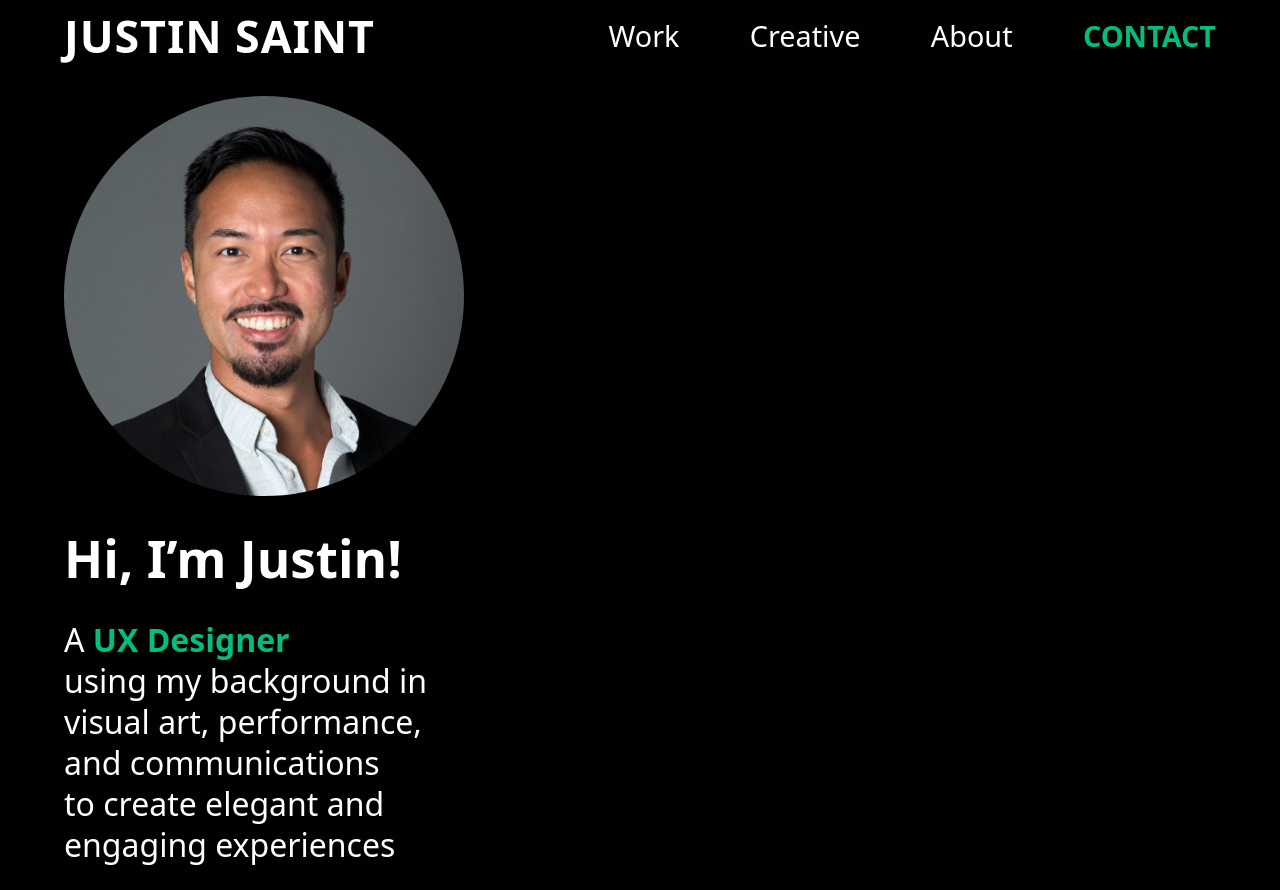
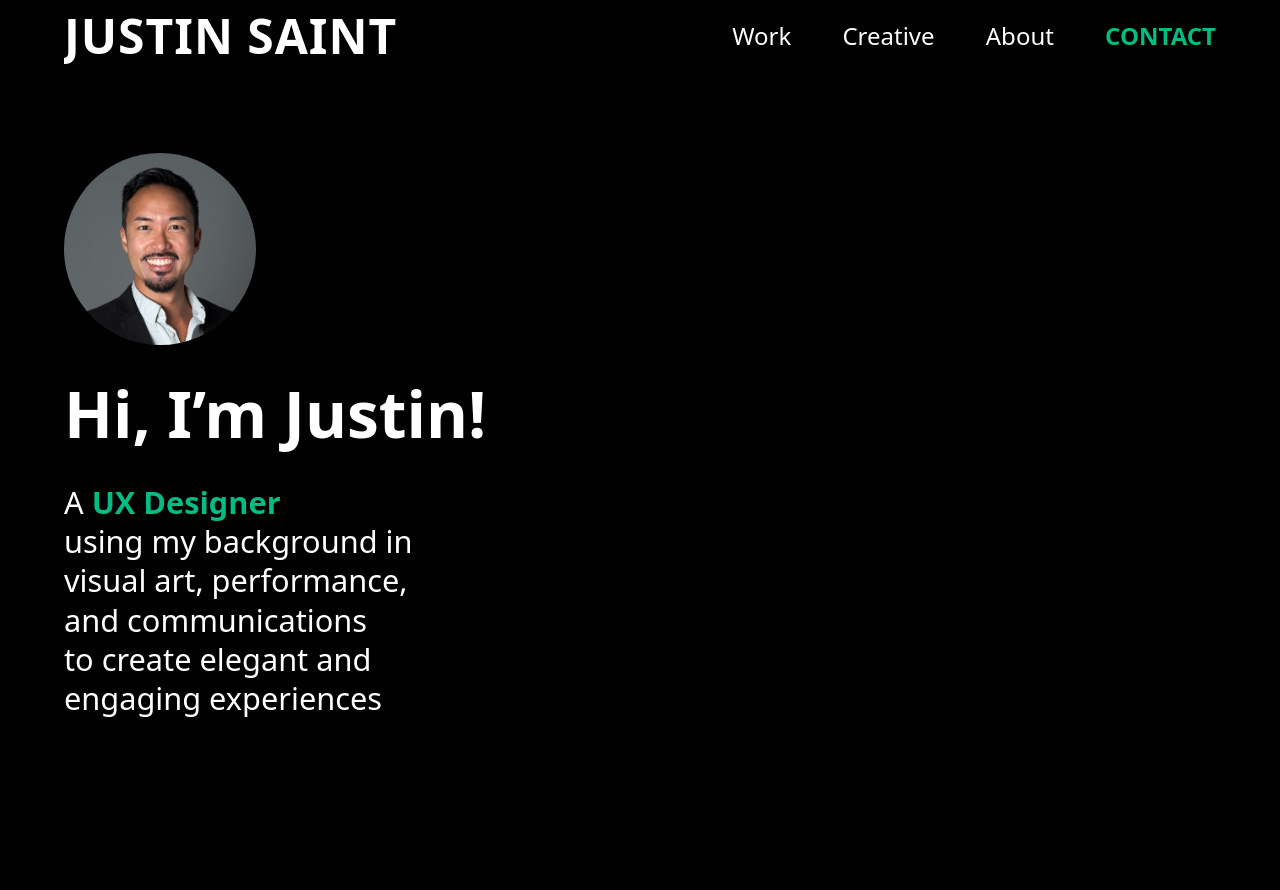
Before and after one commit to jsaintdev/ux-portfolio, a website: page public/index.html in a window 1280 px wide. After the commit the page ends 800 px from the top, so only its background shows below. Drawn offline with Linux system fonts and the light colour scheme.

Commit message:
Updated CSS layout and comments to adapt SMACSS formatting and BEM naming conventions

```diff
--- a/public/assets/css/styles.css
+++ b/public/assets/css/styles.css
@@ -1,285 +1,277 @@
-/* =============== Tokens =============== */
-/* Color palette – site-wide theme colors */
-:root{
-  --bg:#010101;           /* primary background (dark) */
-  --bg-alt:#345150;       /* optional alt background for alternating sections */
-  --text:#ffffff;         /* primary text color */
-  --mint:#02bc82;         /* highlight accent (links, key words, CTAs) */
-  --muted:#bbbbbd;        /* secondary text (subheads, meta) */
+/* ============================================================================== */
+/*                                       THEME                                    */
+/* ============================================================================== */
 
-  /* Layout & sizing – global measurements */
-  --container:1200px;     /* max content width for centered layouts */
-  --header-h:72px;        /* fixed height of the topbar */
-  --space:clamp(14px, 2vw, 24px); /* fluid spacing unit for padding/gaps */
+/* =================================== TOKENS =================================== */
+:root {
+  /* ---- Color Scheme ---- */
+  --bg: #010101;      /* primary background (near-black) */
+  --bg-alt: #345150;  /* alternate background (dark grey) */
+  --text: #ffffff;    /* primary text (white) */
+  --mint: #02bc82;    /* accent color (mint green) */
+  --muted: #bbbbbd;   /* secondary text (light grey) */
 
-  --subtitle-w-sm: 100%;
-  --subtitle-w-md: 40rem;  /* 481–768 */
-  --subtitle-w-lg: 44rem;  /* 769–1024 */
-  --subtitle-w-xl: 46rem;  /* ≥1280 */
+  /* ---- Layout & Sizing ---- */
+  --container: 1200px;                /* max content width for centered layouts */
+  --header-h: 72px;                   /* fixed header height */
+  --space: clamp(14px, 2vw, 24px);    /* fluid spacing unit: scales between 14–24px depending on viewport */
 
-  /* Typography – default font stack */
+  /* ---- Typography ---- */
   --font: ui-sans-serif, system-ui, -apple-system, Segoe UI, Roboto, Inter, Arial;
+
+  /* ---- Scaled sizes ---- */
+  --avatar-size: clamp(140px, 15vmax, 320px);   /* responsive avatar */
+
+  --title-size: clamp(22px, 5vmax, 72px);       /* responsive h1 font-size */
+  --title-line: 1.15;                           /* line-height ratio for h1 */
+
+  --subtitle-size: clamp(16px, 2.4vmax, 34px);  /* responsive h2 font-size */
+  --subtitle-line: 1.28;                        /* line-height ratio for subtitle */
+  --subtitle-max: clamp(28ch, 60ch, 72ch);      /* max width of subtitle text block */
+
+  /* ---- Logo / Navigation ---- */
+  --logo-size: clamp(18px, 4vmax, 48px);        /* responsive logo font-size (18–48px) */
+  --nav-link-size: clamp(14px, 2.4vmax, 24px);  /* responsive nav link font-size (14–24px) */
+  --nav-gap: clamp(16px, 4vmax, 96px);          /* responsive spacing between nav links (16–96px) */
 }
 
-/* =============== Base =============== */
-/* Global resets and defaults */
-*{ box-sizing:border-box }                  /* include borders/padding in element size */
-html,body{ height:100% }                   /* full-height pages */
-
-/* Body defaults – typography and background */
-body{
-  margin:0;                                /* remove default spacing */
-  background:var(--bg);                    /* dark background */
-  color:var(--text);                       /* global text color */
-  font-family:var(--font);                 /* default font stack */
-  line-height:1.6;                         /* vertical spacing between lines of text for easier reading */
+/* ============================ MOBILE SIZE TUNING ============================ */
+/* Adjusts root font/image scale for small portrait screens */
+@media (max-width: 768px) and (orientation: portrait) {
+  :root {
+    --avatar-size: clamp(160px, 18vmax, 320px);
+    --title-size: clamp(26px, 6vmax, 64px);
+    --subtitle-size: clamp(18px, 3vmax, 32px);
+  }
 }
 
-/* =============== Section wrapper =============== */
-/* Generic section: fills viewport */
-.section{
-  min-height:100vh;                        /* each section at least one screen */
-  /* display:block; default; omitted for brevity */
+/* ========================================================================== */
+/*                                    BASE                                    */
+/* ========================================================================== */
+
+/* ============================== GLOBAL RESETS ============================= */
+* {
+  box-sizing: border-box;            /* Apply border-box sizing to all elements */
 }
 
-/* Hero section: includes topbar + content stacked vertically */
-.section--hero{
-  display:grid;
-  grid-template-rows:auto 1fr;             /* first row = topbar, second = content */
+html,
+body {
+  height: 100%;                      /* Make html and body stretch to full viewport height */
 }
 
-/* =============== Shared container (align header + hero) =============== */
-/* Gives .topbar__inner and .intro__inner the same max width + side gutters */
-.topbar__inner,
-.intro__inner{
-  max-width: var(--container);
-  margin: 0 auto;
-  padding-inline: var(--space);            /* identical left/right padding */
+body {
+  margin: 0;                         /* remove default browser margin */
+  background: var(--bg);             /* apply site-wide background color */
+  color: var(--text);                /* set default text color */
+  font-family: var(--font);          /* use the global font stack */
+  line-height: 1.6;                  /* increase readability with taller line height */
 }
 
-/* =============== Topbar =============== */
-/* Fixed-height header wrapper */
-.topbar{
-  height: var(--header-h);                 /* consistent header height */
+/* ============================= ACCESSIBILITY ============================== */
+/* Highlights interactive elements with a mint focus ring for readability */
+:focus-visible {
+  outline: 3px solid var(--mint);
+  outline-offset: 3px;
+  border-radius: 8px;
 }
 
-/* Centers and spaces logo, nav, and hamburger inside the shared container */
-.topbar__inner{
-  height: 100%;
-  display: flex;
-  align-items: center;                     /* vertical centering */
-  justify-content: space-between;          /* logo left, nav/hamburger right */
-  gap: var(--space);
-  padding-block: 0;                        /* side padding comes from shared container */
+/* ========================================================================== */
+/*                                   LAYOUT                                   */
+/* ========================================================================== */
+
+/* ============================ AXIS-BASED LAYOUT =========================== */
+
+/* ---------- LANDSCAPE (DEFAULT) ---------- */
+/* Applies when viewport width is greater than height */
+
+@media (orientation: landscape) {
+
+  /* ---- Topbar ---- */
+  .nav {
+    display: flex;                /* Display topbar links */
+  }
+  .hamburger {
+    display: none;                /* Hide hamburger menu button */
+  }
+
+  /* ---- Hero Section ---- */
+  .hero {
+    place-items: center start;    /* center vertically, left-align horizontally */
+  }
+  .hero__inner {
+    grid-template-columns: 1fr;   /* single column layout, aligned left */
+    justify-items: start;
+    text-align: left;
+  }
 }
 
-/* Logo text */
-.logo{
-  font-weight: 700;
-  letter-spacing: .02em;                   /* subtle readability boost */
-  font-size: clamp(1.6rem, 2.5vw, 2.8rem);/* scales: ~2rem mobile → ~2.8rem desktop */
+/* ---------- PORTRAIT (MOBILE) ---------- */
+/* Applies when viewport height is greater than width */
+
+@media (orientation: portrait) {
+
+  /* ---- Topbar ---- */
+  .nav {
+    display: none;              /*  Hide topbar links */
+  }
+  .hamburger {
+    display: block;             /* Show hamburger menu button */
+  }
+
+  /* ---- Hero Section ---- */
+  .hero {
+    place-items: center;        /* center both vertically and horizontally */
+  }
+  .hero__inner {
+    grid-template-columns: 1fr; /* single column layout, centered */
+    justify-items: center;
+    text-align: center;
+  }
 }
 
-/* Navigation links */
-.nav{
-  display: flex;
-  gap: clamp(24px, 5vw, 80px);             /* wide, fluid spacing between links */
-}
-.nav a{
-  color: var(--text);
-  text-decoration: none;
-  font-size: clamp(1.1rem, 1.4vw, 1.6rem); /* slightly larger on desktop */
+/* ================================ TOPBAR ================================== */
+
+/* ---- Containers ---- */
+.topbar {
+  height: var(--header-h);               /* Sets a fixed height for topbar */
 }
 
-/* Accent class (generic) and nav-specific override for CONTACT */
-.is-mint{
-  color: var(--mint);                      /* general accent use (e.g., hero text span) */
-  font-weight: 700;
-}
-.nav a.is-mint{
-  color: var(--mint);                      /* ensure CONTACT stays mint over .nav a color */
-  font-weight: 700;
+.topbar__inner {
+  height: 100%;                          /* Holds and arranges the topbar elements */
+  display: flex;
+  align-items: center;
+  justify-content: space-between;
+  gap: var(--space);
+  padding-block: 0;
+  flex-wrap: nowrap;
 }
 
-/* Hamburger button (shown via media query on mobile) */
-.hamburger{
-  display: none;                           /* hidden on desktop */
+.nav {
+  gap: clamp(24px, 5vw, var(--nav-gap));
+}
+
+/* ---- Elements---- */
+.topbar__logo {
+  font-weight: 700;                      /* Style for logo text */
+  letter-spacing: .02em;
+  font-size: var(--logo-size);
+  white-space: nowrap;
+  overflow: hidden;
+  text-overflow: ellipsis;
+}
+
+.hamburger {
   background: none;
   border: 0;
   padding: 10px;
   cursor: pointer;
 }
-.hamburger span{
-  display: block;
+
+.hamburger__bar {
+  display: block;                       /* Creates Hamburger menu lines */
   width: 22px;
   height: 2px;
   background: var(--text);
-  margin: 4px 0;                           /* stacked bars */
+  margin: 4px 0;
 }
 
-/* =============== Intro (Section 1 content) =============== */
-/* Outer container for the hero content */
-.intro{
-  display: grid;                           /* grid enables easy vertical/horizontal control */
-  place-items: center start;               /* vertically center, left-align horizontally */
-  padding: var(--space);                   /* section padding (outer) */
+/* ---- Text Styles---- */
+
+.nav__link {
+  color: var(--text);
+  text-decoration: none;
+  font-size: var(--nav-link-size);
 }
 
-/* Inner content wrapper (avatar + text) */
-.intro__inner{
-  width: 100%;
-  /* max-width comes from the shared container */
-  display: grid;
-  gap: clamp(16px, 3vw, 32px);             /* responsive spacing between items */
-  align-items: center;                      /* vertical alignment of children */
-  justify-items: start;                     /* left-align children */
+.nav__link--mint {
+  color: var(--mint);                    /* Mint accent color for emphasized text */
+  font-weight: 700;
 }
 
-/* -------- Desktop behavior -------- */
-/* Keep a single column on desktop and left-align content to match the topbar */
-@media (min-width:960px){
-  .intro{
-    place-items: center start;             /* vertical center, left-aligned */
-  }
-  .intro__inner{
-    grid-template-columns: 1fr;            /* stay single-column on desktop */
-    justify-items: start;                   /* keep left alignment */
-    gap: clamp(16px, 3vw, 32px);           /* preserve the responsive gap */
-  }
+/* ================================ SECTIONS ================================ */
+.section {
+  min-height: 100vh;              /* Each section takes up full viewport height */
 }
 
-/* =============== Avatar =============== */
-.intro__avatar{
-  width: 400px;
-  height: 400px;
-  border-radius: 50%;                      /* circular image */
+/* ---------- HOME PAGE ---------- */
+.section--hero {
+  display: grid;                  /* Grid layout for Main page hero section */
+  grid-template-rows: auto 1fr;
+}
+
+.topbar__inner,
+.hero__inner {
+  max-width: var(--container);    /* Aligns hero content with topbar */
+  margin: 0 auto;
+  padding-inline: var(--space);
+}
+
+/* ========================================================================== */
+/*                                   MODULES                                  */
+/* ========================================================================== */
+
+/* ================================== HERO ================================== */
+
+/* ---- Containers ---- */
+.hero {
+  display: grid;                        /* Fills the viewport and sets padding*/
+  padding: var(--space);
+}
+
+.hero__inner {
+  width: 100%;                          /* Holds and arranges hero elements in a grid */
+  display: grid;
+  gap: clamp(16px, 3vw, 32px);
+  align-items: center;
+}
+
+/* ---- Elements ---- */
+.hero__avatar {
+  width: var(--avatar-size);            /* Headshot image */
+  height: var(--avatar-size);
+  border-radius: 50%;
   display: block;
 }
 
-/* =============== Text =============== */
-.intro__text{
-  width: 100%;
-  max-width: 100%;                         /* comfortable reading width */
+/* ---- Text Styles ---- */
+.hero__text {
+  width: 100%;                          /* Holds and arranges title and subtitle text */
+  max-width: 100%;
 }
-.intro__sub{
-  margin: 0;
-  color: var(--muted);                     /* secondary tone for subhead */
-  font-weight: 600;
-}
-.intro__title {
-  margin: 0 0 2rem;
-  font-size: clamp(2rem, 4vw, 3rem); /* bigger, since it’s the h1 */
+
+.hero__title {
+  margin: 0 0 2rem;                     /* Title text */
+  font-size: var(--title-size);
+  line-height: var(--title-line);
   font-weight: 700;
   color: var(--text);
 }
 
-.intro__subtitle {
-  margin: .5rem 0 0;
-  font-size: clamp(1.2rem, 2.5vw, 1.8rem); /* smaller than title */
-  line-height: 1.4;
+.hero__subtitle {
+  margin: .5rem 0 0;                    /* Subtitle text */
+  font-size: var(--subtitle-size);
+  line-height: var(--subtitle-line);
   font-weight: 400;
-  display:block;
+  display: block;
+  max-width: var(--subtitle-max);
 }
 
 .nowrap {
-  white-space: nowrap;            /* prevents breaking inside spans */
+  white-space: nowrap;                  /* Prevents line breaks */
 }
 
-/* Force each subtitle line to its own line */
-.intro__subtitle .line{
-  display: block;
+.hero__line {
+  display: block;                       /* Force each line into its own row */
   margin: 0;
 }
 
-.intro__subtitle .is-mint {
-  color: var(--mint);
+.hero__line--mint {
+  color: var(--mint);                   /* Mint accent color for emphasized text */
   font-weight: 700;
 }
 
-/* =============== Responsive nav (mobile) =============== */
-/* Phones + small tablets: collapse nav into hamburger */
-@media (max-width:768px){
-  .nav{ display:none }
-  .hamburger{ display:block }
-}
+/* ========================================================================== */
+/*                                    STATE                                   */
+/* ========================================================================== */
 
-/* =============== Accessibility =============== */
-/* Visible focus outline for keyboard users */
-:focus-visible{
-  outline:3px solid #8ff3d4;
-  outline-offset:3px;
-  border-radius:8px;
-}
-
-/* =============== Responsive scale (type, avatar, measure) =============== */
-
-/* ≤ 1024px — mobile + tablet center alignment */
-@media (max-width:1024px){
-  .intro__inner {
-    justify-items: center;   /* center avatar + text horizontally */
-    text-align: center;      /* center text inside the block */
-  }
-}
-
-/* ≤ 480px — phones */
-@media (max-width:480px){
-  .logo{ font-size: 1.6rem; }
-
-  .intro__avatar{ width:200px; height:200px; }
-  .intro__text{ max-width:100%; width:100%; }
-
-  .intro__title{ font-size:2.4rem; line-height:1.25; }
-  .intro__subtitle{ font-size:1.5rem; line-height:1.35; }
-}
-
-/* 481–768px — small tablets / large phones */
-@media (min-width:481px) and (max-width:768px){
-  .logo{ font-size:1.8rem; }
-
-  .intro__avatar{ width:240px; height:240px; }
-  .intro__text{ max-width: var(--subtitle-w-md); }
-
-  .intro__title{ font-size:3rem; line-height:1.22; }
-  .intro__subtitle{ font-size:1.8rem; line-height:1.32; }
-}
-
-/* 769–1024px — tablet landscape / small laptops */
-@media (min-width:769px) and (max-width:1024px){
-  .logo{ font-size:2.4rem; }
-  .nav a{ font-size:1.6rem; }
-  .nav{ gap: clamp(28px, 4.5vw, 64px); }
-  /* hamburger hidden by default */
-
-  .intro__avatar{ width:300px; height:300px; }
-  .intro__text{ max-width:var(--subtitle-w-lg); }
-
-  .intro__title{ font-size:3rem; line-height:1.2; }
-  .intro__subtitle{ font-size:2.1rem; line-height:1.3; }
-}
-
-/* 1025–1279px — small desktop / large laptop */
-@media (min-width:1025px) and (max-width:1279px){
-  .logo{ font-size:2.6rem; }
-  .nav a{ font-size:1.7rem; }
-  .nav{ gap: clamp(32px, 5vw, 80px); }
-
-  .intro__avatar{ width:320px; height:320px; }
-  .intro__text{ max-width:45rem; }
-
-  .intro__title{ font-size:3.1rem; line-height:1.2; }
-  .intro__subtitle{ font-size:2rem; line-height:1.3; }
-}
-
-/* ≥ 1280px — desktops */
-@media (min-width:1280px){
-  .logo{ font-size:2.8rem; }
-  .nav a{ font-size:1.8rem; }
-  .nav{ gap: clamp(40px, 5.5vw, 96px); }
-
-  .intro__text{ max-width: var(--subtitle-w-xl); }
-
-  .intro__title{ font-size:3.2rem; line-height:1.18; }
-  .intro__subtitle{ font-size:2rem; line-height:1.28; }
-}
-
-/* =============== End of CSS =============== */
+/* =================== END =================== */
--- a/public/index.html
+++ b/public/index.html
@@ -14,47 +14,47 @@
 </head>
 
 <body>
-  <!-- SECTION 1: Topbar + Intro (fills viewport) -->
+  <!-- SECTION 1: Topbar + Hero (fills viewport) -->
   <section class="section section--hero">
 
     <!-- Topbar (part of Section 1) -->
     <header class="topbar">
       <div class="topbar__inner">
         <!-- Logo -->
-        <div class="logo">JUSTIN SAINT</div>
+        <div class="topbar__logo">JUSTIN SAINT</div>
 
         <!-- Navigation Links -->
         <nav class="nav">
-          <a href="#work">Work</a>
-          <a href="#creative">Creative</a>
-          <a href="#about">About</a>
-          <a href="#contact" class="is-mint">CONTACT</a>
+          <a href="#work" class="nav__link">Work</a>
+          <a href="#creative" class="nav__link">Creative</a>
+          <a href="#about" class="nav__link">About</a>
+          <a href="#contact" class="nav__link nav__link--mint">CONTACT</a>
         </nav>
 
         <!-- Hamburger button for mobile -->
         <button class="hamburger" aria-label="Open menu" aria-expanded="false">
-          <span></span><span></span><span></span>
+          <span class="hamburger__bar"></span><span class="hamburger__bar"></span><span class="hamburger__bar"></span>
         </button>
       </div>
     </header>
 
     <!-- Hero content -->
-    <div class="intro">
-      <div class="intro__inner">
+    <div class="hero">
+      <div class="hero__inner">
 
         <!-- Headshot -->
-        <img class="intro__avatar" src="./assets/img/headshot.jpg" alt="Justin Saint headshot" />
+        <img class="hero__avatar" src="./assets/img/headshot.jpg" alt="Justin Saint headshot" />
 
         <!-- Title and Subtitle text-->
-        <div class="intro__text">
-          <h1 class="intro__title">Hi, I’m Justin!</h1>
-          <h2 class="intro__subtitle">
-            <span class="line">A <span class="is-mint nowrap">UX Designer</span></span>
-            <span class="line">using my background in</span>
-            <span class="line">visual art, performance,</span>
-            <span class="line">and communications</span>
-            <span class="line">to create elegant and</span>
-            <span class="line">engaging experiences</span>
+        <div class="hero__text">
+          <h1 class="hero__title">Hi, I’m Justin!</h1>
+          <h2 class="hero__subtitle">
+            <span class="hero__line">A <span class="hero__line--mint">UX Designer</span></span>
+            <span class="hero__line">using my background in</span>
+            <span class="hero__line">visual art, performance,</span>
+            <span class="hero__line">and communications</span>
+            <span class="hero__line">to create elegant and</span>
+            <span class="hero__line">engaging experiences</span>
           </h2>
         </div>
 
```
